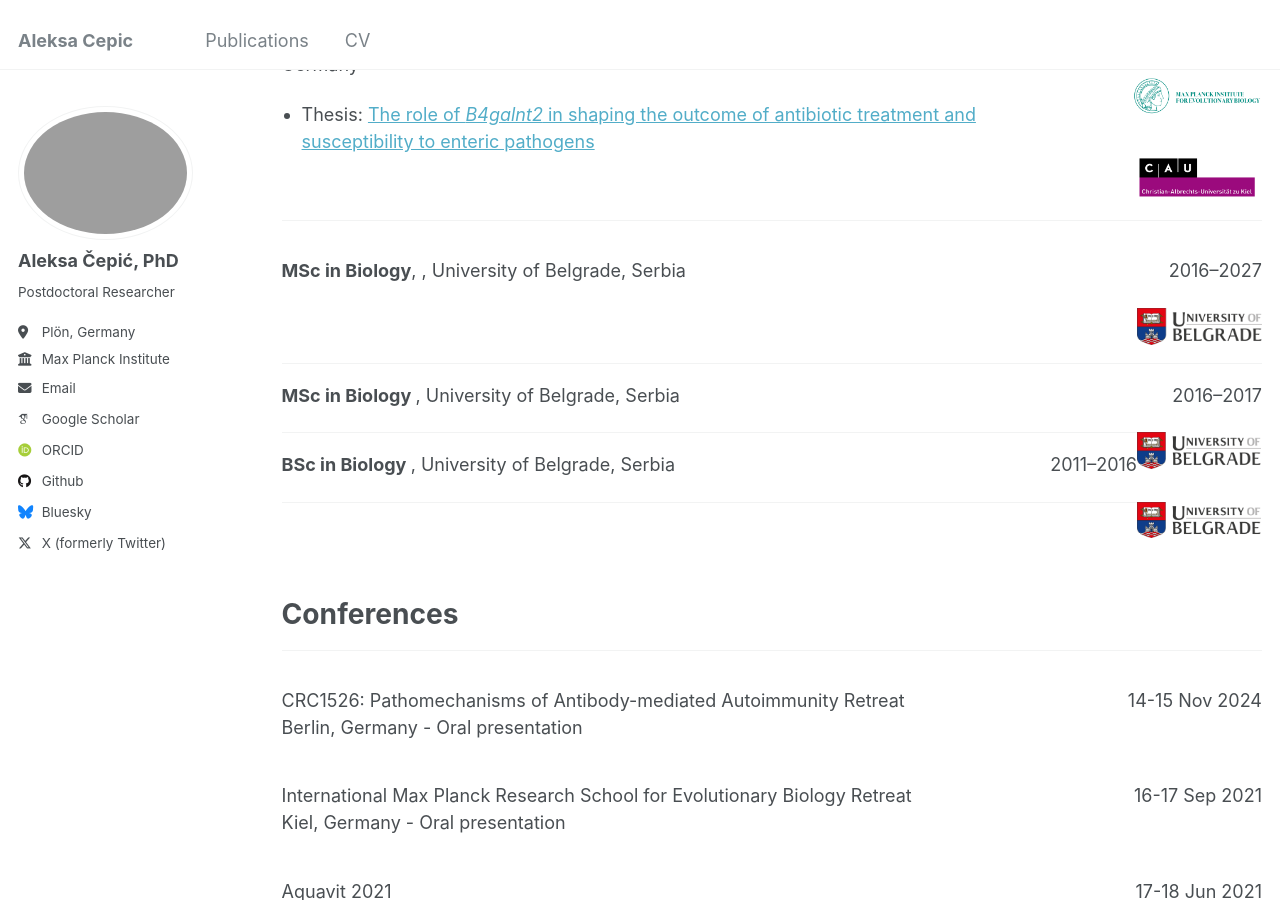
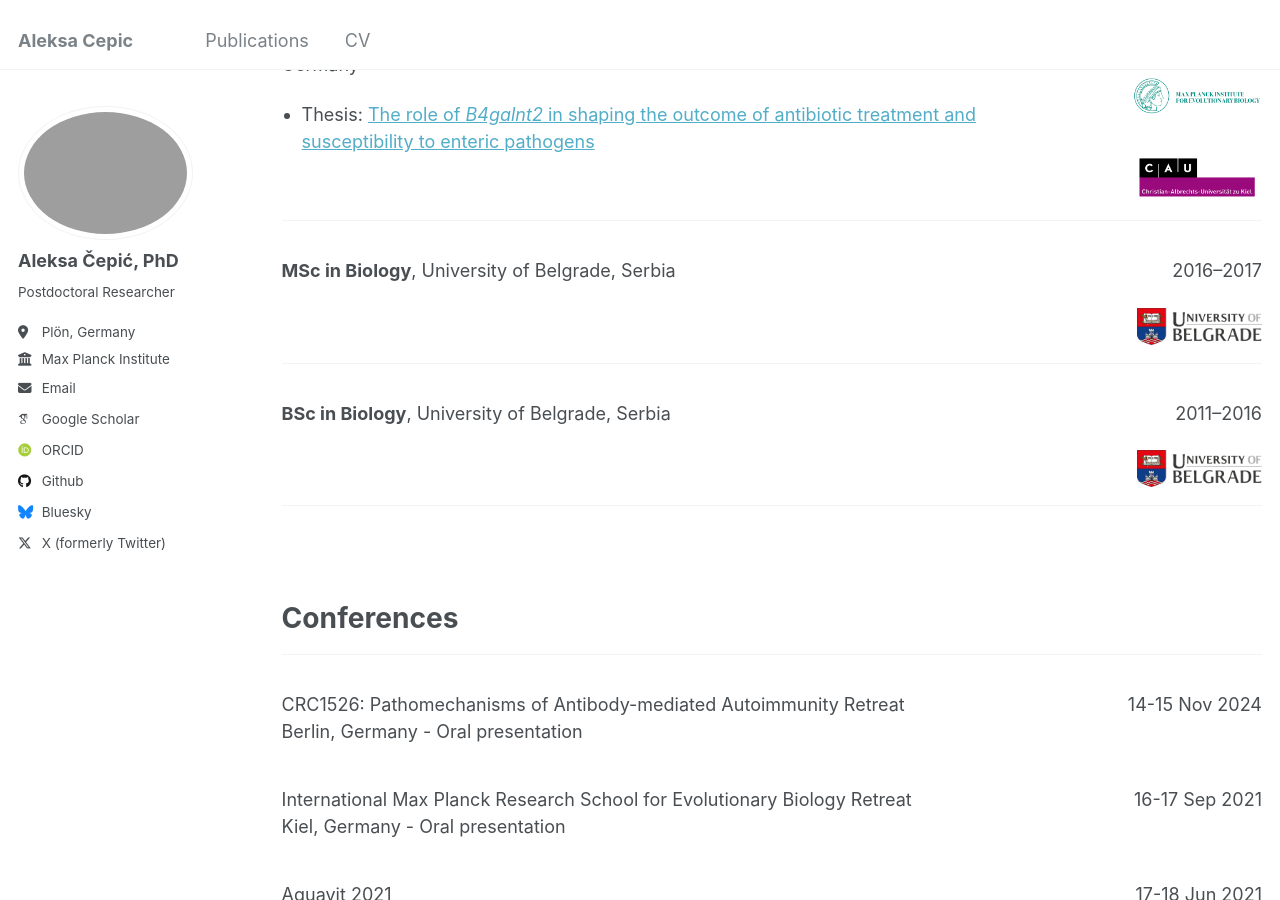
Before and after one commit to drcepic/drcepic.github.io, a Jekyll site: the page built from _pages/cv.md, in a window 1280 px wide and 900 px high, scrolled down 657 px. Built offline with Jekyll 4.4.1, drawn with Linux system fonts in a browser that asks for light colours; some web fonts are replaced.

Commit message:
Update cv.md

```diff
--- a/_pages/cv.md
+++ b/_pages/cv.md
@@ -70,38 +70,33 @@ Education
   <!-- Left column -->
   <div style="flex: 7; text-align: left;">
     <p>
-      <b>MSc in Biology</b>, , University of Belgrade, Serbia
+      <b>MSc in Biology</b>, University of Belgrade, Serbia
     </p>
   </div>
 
   <!-- Right column -->
   <div style="flex: 2; text-align: right;">
-    <p>2016–2027</p>
+    <p>2016–2017</p>
     <img src="../images/belgrade_uni.png" style="width: 125px; height: auto;">
   </div>
 </div>
 
 <hr>
 
-<p>
-    <span> <b>MSc in Biology </b>, University of Belgrade, Serbia </span>
-    <span style="float:right;">2016–2017</span>
-    <div class="clearix"></div>
-</p>
+<div style="display: flex; gap: 10px;">
+  <!-- Left column -->
+  <div style="flex: 7; text-align: left;">
+    <p>
+      <b>BSc in Biology</b>, University of Belgrade, Serbia
+    </p>
+  </div>
 
-<img align="right" src="../images/belgrade_uni.png" width="125px" style="padding-right: 1px">
-
-
-
- <hr>
-
-<p>
-    <span> <b>BSc in Biology </b>, University of Belgrade, Serbia </span>
-    <span style="float:right;">2011–2016</span>
-    <div class="clearix"></div>
-</p>
-
-<img align="right" src="../images/belgrade_uni.png" width="125px" style="padding-right: 1px">
+  <!-- Right column -->
+  <div style="flex: 2; text-align: right;">
+    <p>2011–2016</p>
+    <img src="../images/belgrade_uni.png" style="width: 125px; height: auto;">
+  </div>
+</div>
 
 <hr>
 
```
